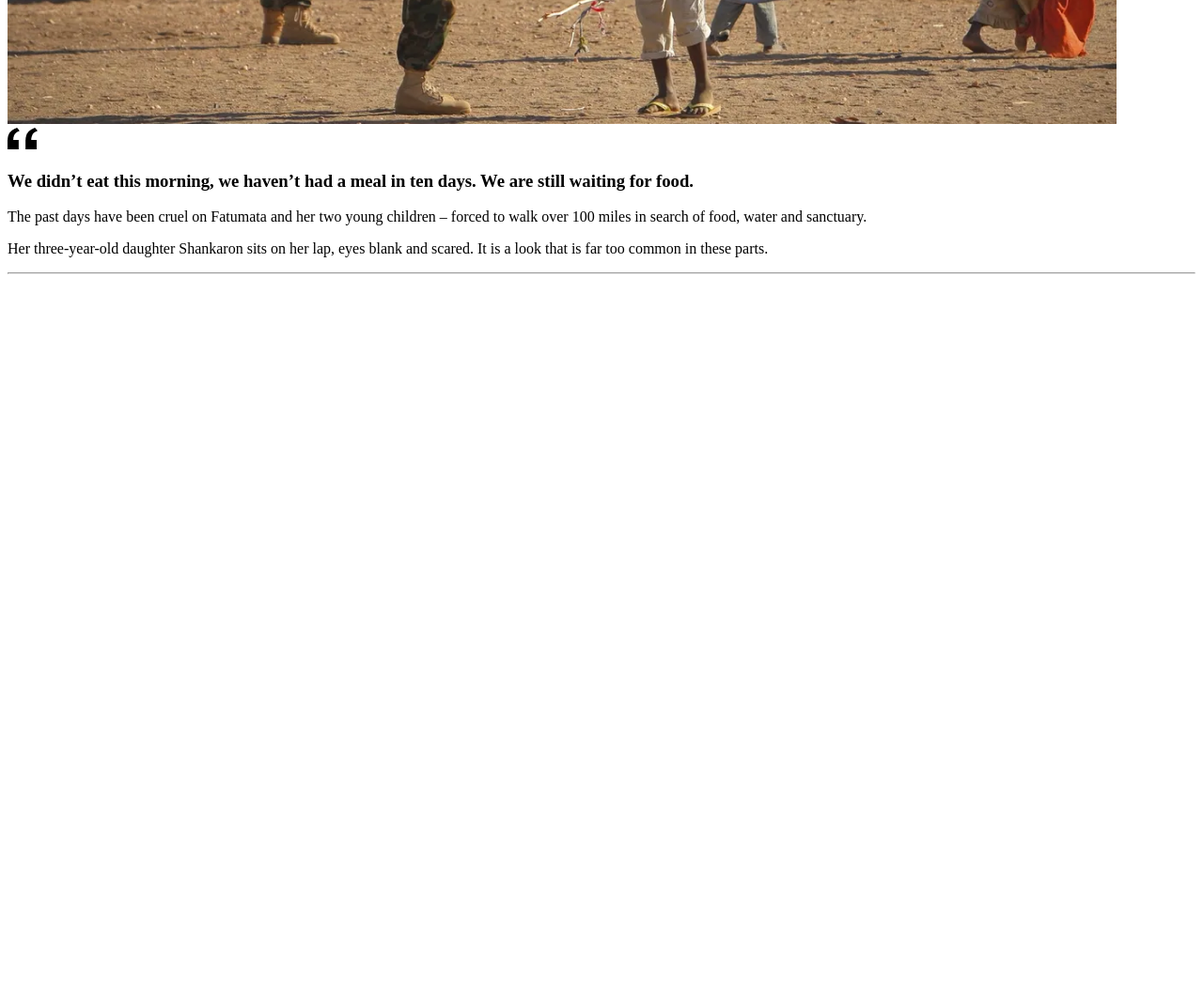
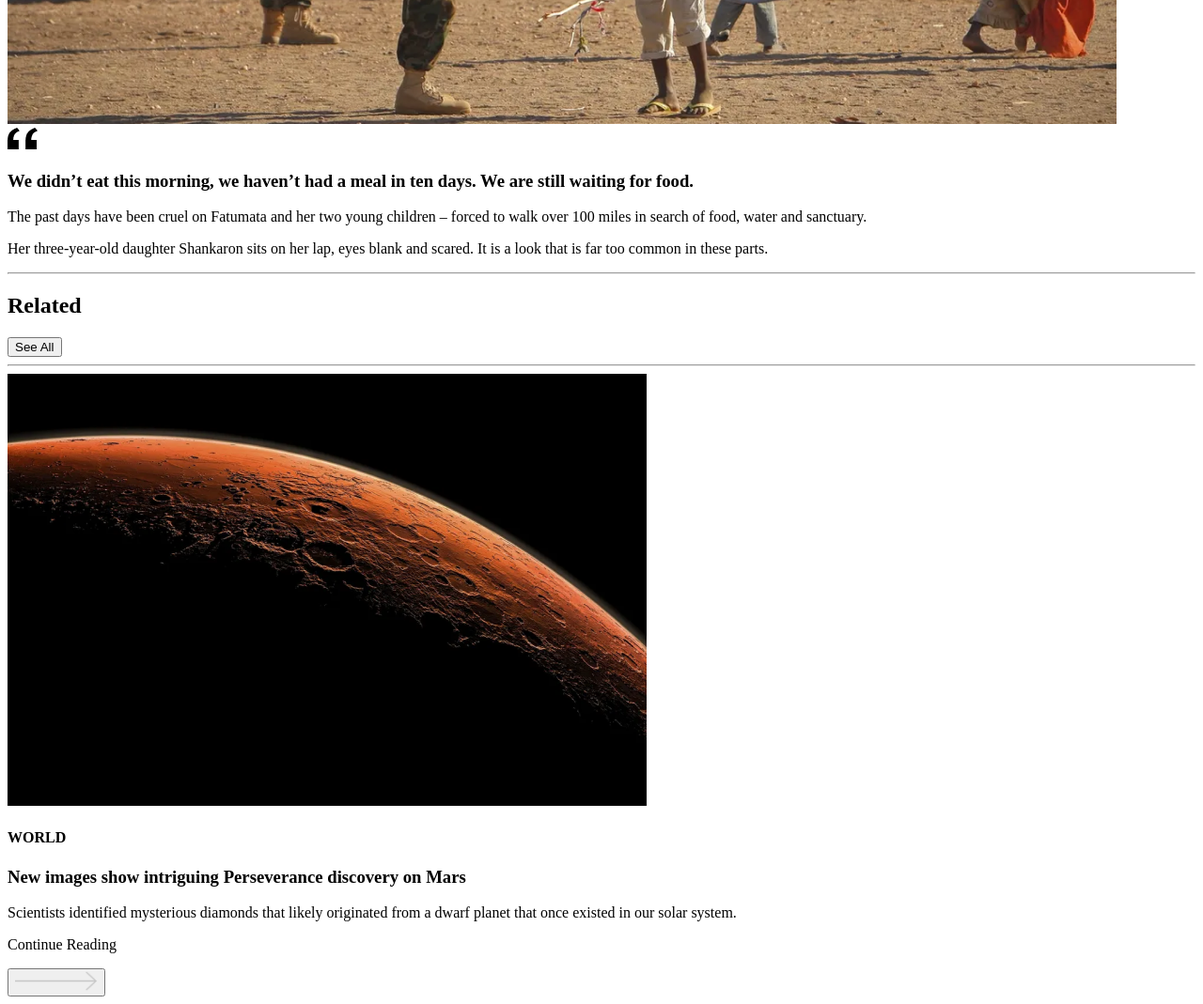
Before and after one commit to Edjhernandez/html_project, a website: page index.html in a window 1280 px wide. Shown: the part 3073-4142 px from the top of the page at 94% size. Before the commit the page ends 3373 px from the top, so only its background shows below. Drawn offline with Linux system fonts and the light colour scheme.

Commit message:
Add section related

```diff
--- a/index.html
+++ b/index.html
@@ -66,6 +66,17 @@
             <p>Her three-year-old daughter Shankaron sits on her lap, eyes blank and scared. It is a look that is far too common in these parts.</p>
             <hr>
         </section>
+        <section>
+            <h1>Related</h1>
+            <button type="button">See All</button>
+            <hr>
+            <img src="Rectangle 29.png" alt="planet image" width="680" height="460">
+            <h4>WORLD</h4>
+            <h3>New images show intriguing Perseverance discovery on Mars</h3>
+            <p>Scientists identified mysterious diamonds that likely originated from a dwarf planet that once existed in our solar system.</p>
+            <p>Continue Reading</p><button type="button"><img src="Vector 8.png" alt="vector image" width="88" height="21"></button>
+
+        </section>
     </main>
 </body>
 </html>
```
Also changed, not shown: Rectangle 29.png (added), Vector 8.png (added).
